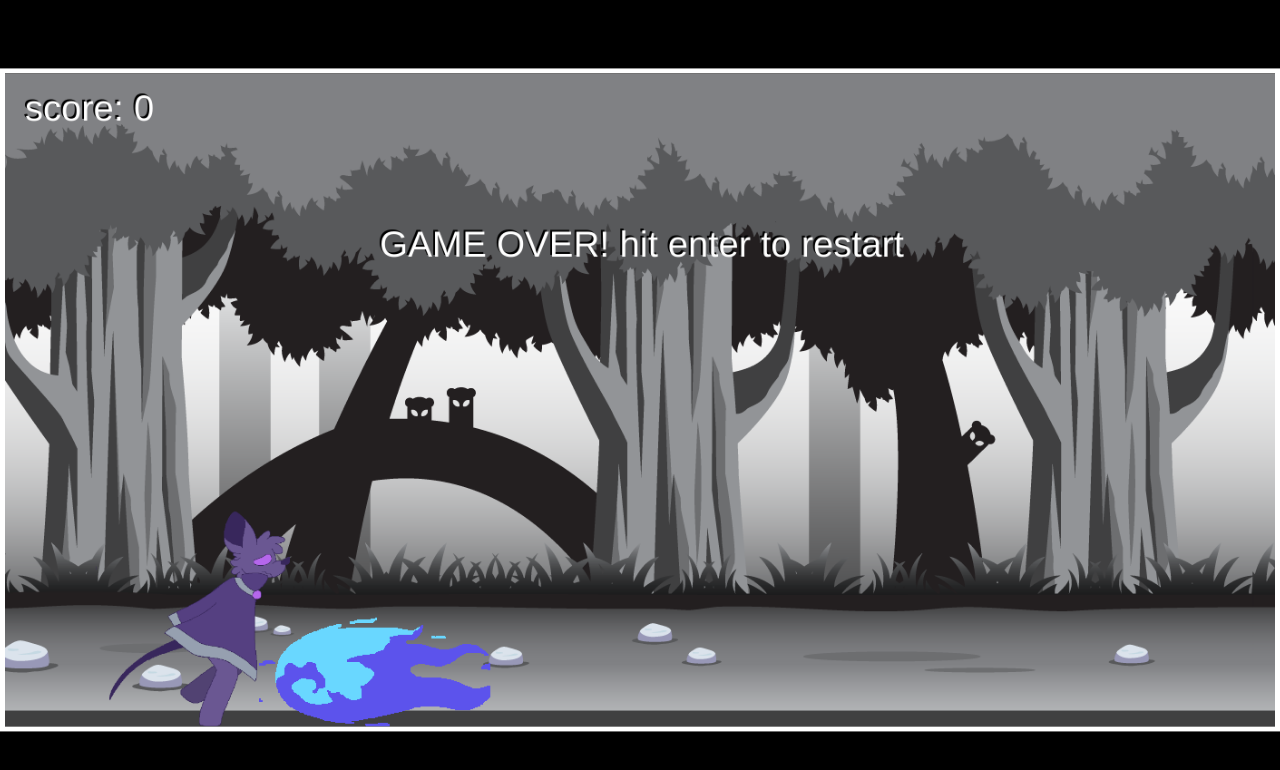
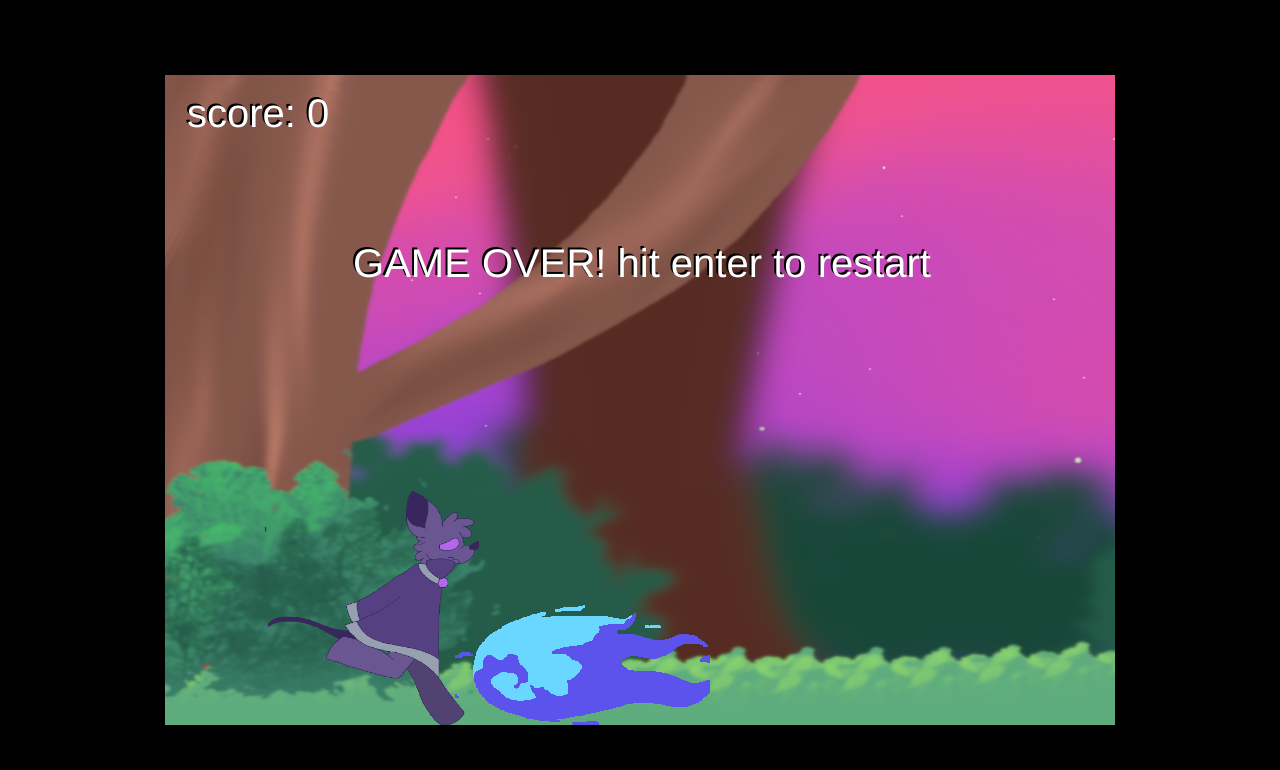
Before and after one commit to HazyInk/cpnt265-finalproject, a plain HTML site: page index.html in a window 1280 px wide. Drawn offline with Linux system fonts and the light colour scheme.

Commit message:
added background

```diff
--- a/css/style.css
+++ b/css/style.css
@@ -13,7 +13,7 @@ position: absolute;
 top: 50%;
 left: 50%;
 transform: translate(-50%, -50%);
-border: 5px solid white;
+border-style: white;
 max-width: 100%;
 max-height: 100%;
 }
--- a/index.html
+++ b/index.html
@@ -9,7 +9,7 @@
 <body>
 <canvas id="canvas1"></canvas>
 <img id="playerImage" src="assets/player7.png">
-<img id="backgroundImage" src="assets/background.png">
+<img id="backgroundImage" src="assets/background2.png">
 <img id="enemyImage" src="assets/enemy2.png">
 
 <script src="/js/script.js"></script>
--- a/js/script.js
+++ b/js/script.js
@@ -1,8 +1,8 @@
 window.addEventListener('load', function(){
 const canvas = document.getElementById('canvas1');
 const ctx = canvas.getContext('2d');
-canvas.width = 1400;
-canvas.height = 720;
+canvas.width = 950;
+canvas.height = 650;
 let enemies = [];
 let score = 0;
 let gameOver = false;
@@ -145,7 +145,7 @@ class Background {
       this.x = 0;
       this.y = 0;
       this.width = 2400;
-      this.height = 720;
+      this.height = 650;
       this.speed = 5;
     }
     draw(context){
```
Also changed, not shown: assets/background2.png (added).
